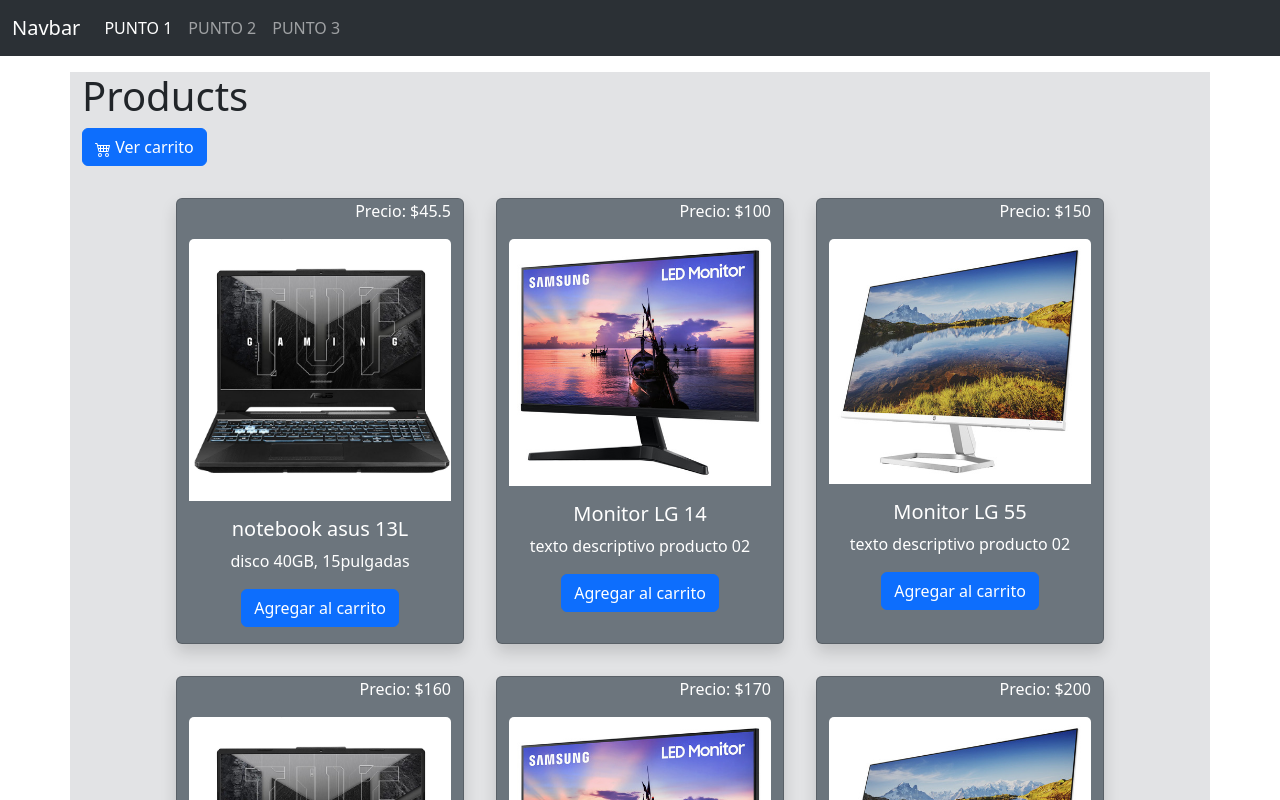
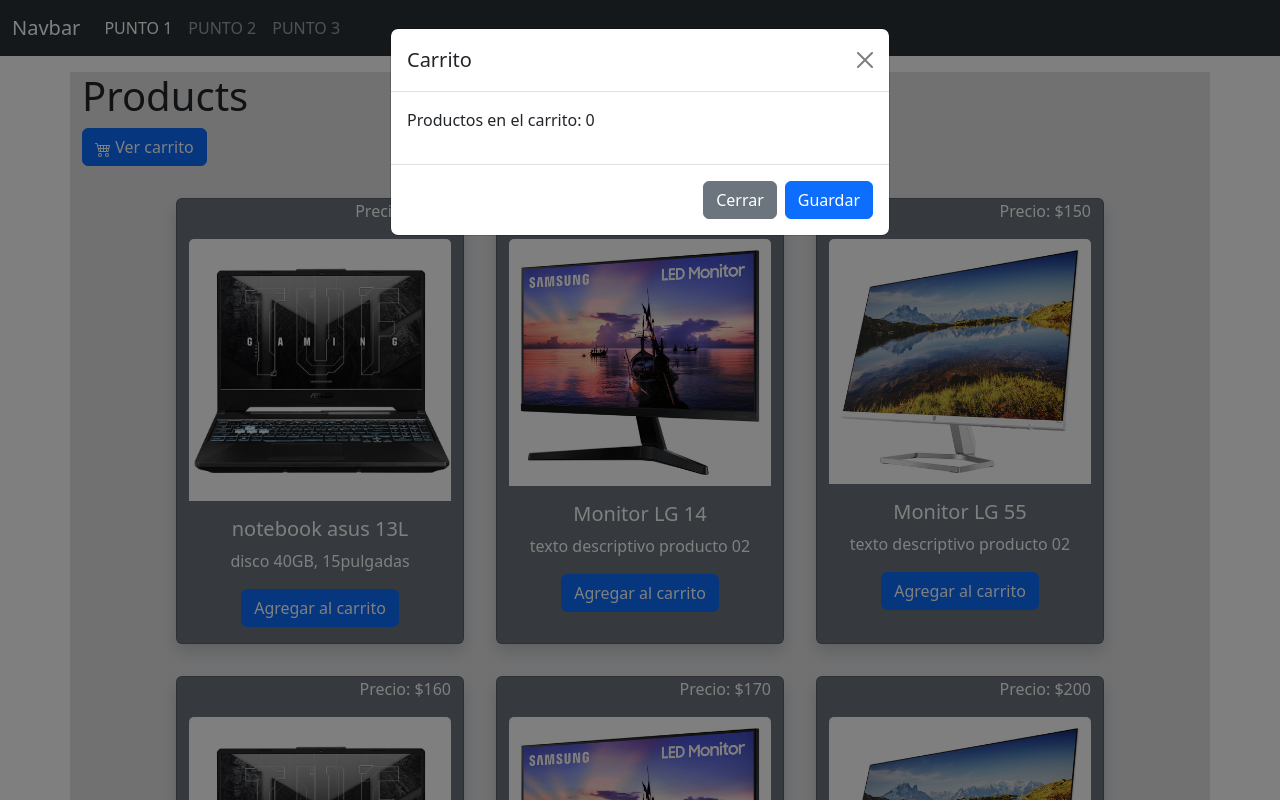
Before and after one commit to agustinamaraz/PYSW-TP3-MARAZ-AGUSTINA, an Angular app: page /punto1 in a window 1280 px wide. Both pictures are taken after a click on the button "Ver carrito". Shown: the top 800 px of the page. Built offline with nearby package versions, Linux system fonts and the light colour scheme.

Commit message:
carrito en proceso

```diff
--- a/package.json
+++ b/package.json
@@ -19,6 +19,7 @@
     "@angular/platform-browser-dynamic": "~13.3.0",
     "@angular/router": "~13.3.0",
     "bootstrap": "^5.3.0-alpha3",
+    "bootstrap-icons": "^1.10.4",
     "rxjs": "~7.5.0",
     "tslib": "^2.3.0",
     "zone.js": "~0.11.4"
--- a/src/app/components/punto1/punto1.component.html
+++ b/src/app/components/punto1/punto1.component.html
@@ -1,17 +1,68 @@
 <h1 class="h1 mt-3">Products</h1>
-<button type="button" class="btn btn-primary" (click)="verCarrito()"><svg xmlns="http://www.w3.org/2000/svg" width="16" height="16" fill="currentColor" class="bi bi-cart4" viewBox="0 0 16 16">
-  <path d="M0 2.5A.5.5 0 0 1 .5 2H2a.5.5 0 0 1 .485.379L2.89 4H14.5a.5.5 0 0 1 .485.621l-1.5 6A.5.5 0 0 1 13 11H4a.5.5 0 0 1-.485-.379L1.61 3H.5a.5.5 0 0 1-.5-.5zM3.14 5l.5 2H5V5H3.14zM6 5v2h2V5H6zm3 0v2h2V5H9zm3 0v2h1.36l.5-2H12zm1.11 3H12v2h.61l.5-2zM11 8H9v2h2V8zM8 8H6v2h2V8zM5 8H3.89l.5 2H5V8zm0 5a1 1 0 1 0 0 2 1 1 0 0 0 0-2zm-2 1a2 2 0 1 1 4 0 2 2 0 0 1-4 0zm9-1a1 1 0 1 0 0 2 1 1 0 0 0 0-2zm-2 1a2 2 0 1 1 4 0 2 2 0 0 1-4 0z"/>
-</svg> Ver carrito</button>
+
+<!-- Button trigger modal -->
+<button type="button" class="btn btn-primary" data-bs-toggle="modal" data-bs-target="#idModal">
+  <svg xmlns="http://www.w3.org/2000/svg" width="16" height="16" fill="currentColor" class="bi bi-cart4"
+    viewBox="0 0 16 16">
+    <path
+      d="M0 2.5A.5.5 0 0 1 .5 2H2a.5.5 0 0 1 .485.379L2.89 4H14.5a.5.5 0 0 1 .485.621l-1.5 6A.5.5 0 0 1 13 11H4a.5.5 0 0 1-.485-.379L1.61 3H.5a.5.5 0 0 1-.5-.5zM3.14 5l.5 2H5V5H3.14zM6 5v2h2V5H6zm3 0v2h2V5H9zm3 0v2h1.36l.5-2H12zm1.11 3H12v2h.61l.5-2zM11 8H9v2h2V8zM8 8H6v2h2V8zM5 8H3.89l.5 2H5V8zm0 5a1 1 0 1 0 0 2 1 1 0 0 0 0-2zm-2 1a2 2 0 1 1 4 0 2 2 0 0 1-4 0zm9-1a1 1 0 1 0 0 2 1 1 0 0 0 0-2zm-2 1a2 2 0 1 1 4 0 2 2 0 0 1-4 0z" />
+  </svg> Ver carrito
+</button>
+
 <div class="row p-3 justify-content-center">
 
-    <div class="card bg-secondary text-center m-3 shadow text-white" style="width: 18rem;" *ngFor="let producto of productos">
+  <div class="card bg-secondary text-center m-3 shadow text-white" style="width: 18rem;"
+    *ngFor="let producto of productos">
     <p class="card-text text-end">Precio: ${{producto.precio}}</p>
     <img src="assets/images/{{producto.img}}" class="card-img-top" alt="...">
     <div class="card-body">
       <h5 class="card-title">{{producto.nombre}}</h5>
       <p class="card-text">{{producto.descripcion}}</p>
-       <a href="#" class="btn btn-primary" (click)="agregarAlCarrito(producto)">Agregar al carrito</a>
+      <a class="btn btn-primary" (click)="agregarAlCarrito(producto)">Agregar al carrito</a>
+    </div>
+  </div>
+
+
+
+  <!-- Modal -->
+  <div class="modal fade" id="idModal" tabindex="-1" aria-labelledby="exampleModalLabel" aria-hidden="true">
+    <div class="modal-dialog">
+      <div class="modal-content">
+        <div class="modal-header">
+          <h1 class="modal-title fs-5" id="exampleModalLabel">Carrito</h1>
+          <button type="button" class="btn-close" data-bs-dismiss="modal" aria-label="Close"></button>
+        </div>
+        <div class="modal-body">
+          <p>Productos en el carrito: {{ cantidadCarrito }}</p>
+
+          <div class="card mb-3" style="max-width: 440px;" *ngFor="let producto of carrito">
+            <div class="row g-0">
+              <div class="col-md-4">
+                <img src="assets/images/{{ producto.img }}" class="img-fluid rounded-start" alt="...">
+              </div>
+              <div class="col-md-8">
+                <div class="card-body">
+                  <h5 class="card-title">{{ producto.nombre }}</h5>
+                  <p class="text-start">Precio: ${{ producto.precio }}</p>
+                  <button type="button" (click)="agregarAlCarrito(producto)"><a><svg xmlns="http://www.w3.org/2000/svg" width="16" height="16" fill="currentColor" class="bi bi-dash-square" viewBox="0 0 16 16">
+                    <path d="M14 1a1 1 0 0 1 1 1v12a1 1 0 0 1-1 1H2a1 1 0 0 1-1-1V2a1 1 0 0 1 1-1h12zM2 0a2 2 0 0 0-2 2v12a2 2 0 0 0 2 2h12a2 2 0 0 0 2-2V2a2 2 0 0 0-2-2H2z"/>
+                    <path d="M4 8a.5.5 0 0 1 .5-.5h7a.5.5 0 0 1 0 1h-7A.5.5 0 0 1 4 8z"/>
+                  </svg></a></button>
+                  <button type="button" (click)="eliminarDelCarrito(producto)"><a><svg xmlns="http://www.w3.org/2000/svg" width="16" height="16" fill="currentColor" class="bi bi-plus-square-fill" viewBox="0 0 16 16">
+                    <path d="M2 0a2 2 0 0 0-2 2v12a2 2 0 0 0 2 2h12a2 2 0 0 0 2-2V2a2 2 0 0 0-2-2H2zm6.5 4.5v3h3a.5.5 0 0 1 0 1h-3v3a.5.5 0 0 1-1 0v-3h-3a.5.5 0 0 1 0-1h3v-3a.5.5 0 0 1 1 0z"/>
+                  </svg></a></button>
+                </div>
+              </div>
             </div>
           </div>
 
         </div>
+        <div class="modal-footer">
+          <button type="button" class="btn btn-secondary" data-bs-dismiss="modal">Cerrar</button>
+          <button type="button" class="btn btn-primary" data-bs-dismiss="modal">Guardar</button>
+        </div>
+      </div>
+    </div>
+  </div>
+
+</div>
--- a/src/app/components/punto1/punto1.component.ts
+++ b/src/app/components/punto1/punto1.component.ts
@@ -8,6 +8,7 @@
 export class Punto1Component implements OnInit {
   productos: Array<any>;
   carrito: Array<any> = [];
+  cantidadCarrito: number=0;
   total_plata:number = 0;
 
   constructor() {
@@ -25,14 +26,27 @@
   ngOnInit(): void {
   }
 
-  public agregarAlCarrito(producto: any): void
+  public agregarAlCarrito(producto: any)
   {
+    const index = this.carrito.findIndex(x => x.nombre === producto.nombre);
+    if (index == 1) {
+      // Si el producto ya existe, incrementa la cantidad
+      this.carrito[index].cantidad++;
+    } else {
+      // Si el producto no existe, lo agrega al carrito
+      this.carrito.push({producto, cantidad: 1});
+    }
+
+    this.cantidadCarrito++;
     this.total_plata+=producto.precio;
     this.carrito.push(producto);
   }
 
-  public verCarrito() {
-
+  public eliminarDelCarrito(producto: any) {
+    const index = this.carrito.findIndex(x => x.nombre === producto.nombre);
+    if(index != 0){
+      this.carrito.splice(1,producto);
+    }
   }
 
 }
```
Also changed, not shown: 1 other file (tests, documents, lock files or other folders). Lines whose indentation alone changed are shown as unchanged.
